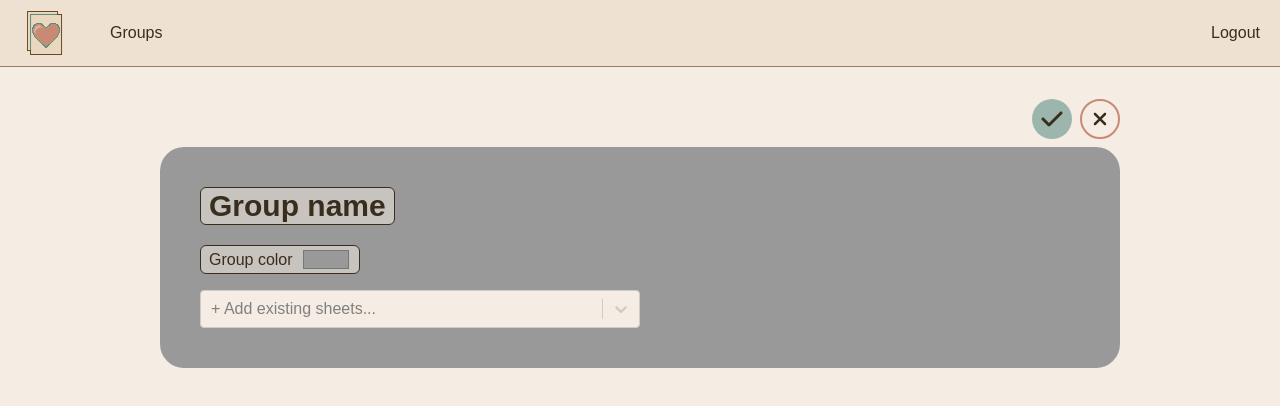
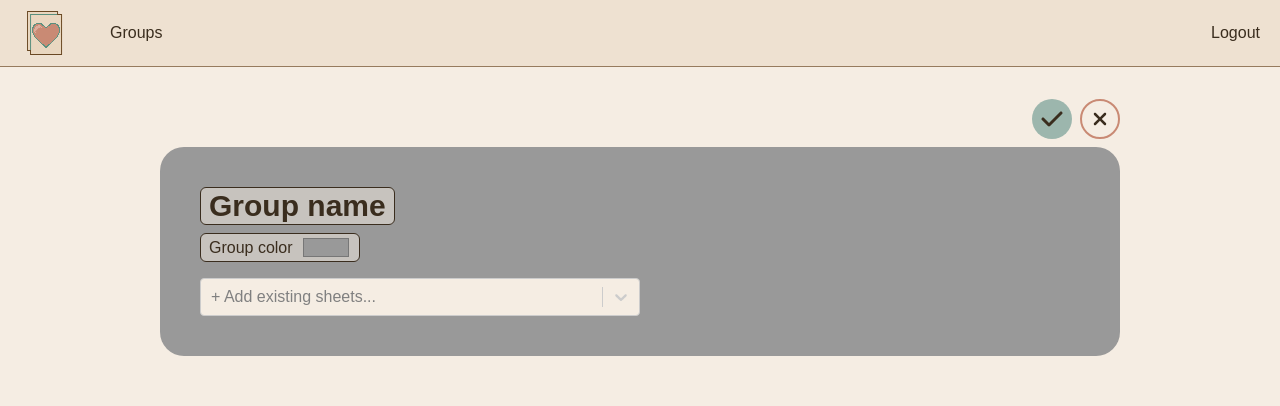
Before and after one commit to 04mHuang/Memsheets, a Next.js app in the folder frontend/: page /groups/create in a window 1280 px wide. Shown: the top 406 px of the page. Built offline with nearby package versions, Linux system fonts and the light colour scheme; no server answers; a web font is replaced by a local one.

Commit message:
Modified: margin on sheet name

```diff
--- a/frontend/src/app/globals.css
+++ b/frontend/src/app/globals.css
@@ -79,7 +79,7 @@ body {
     @apply flex gap-20;
   }
   .sheet-name {
-    @apply text-3xl font-bold mb-5 resize-none overflow-hidden;
+    @apply text-3xl font-bold mb-2 resize-none overflow-hidden;
     field-sizing: content;
   }
   .sheet-photo {
```
